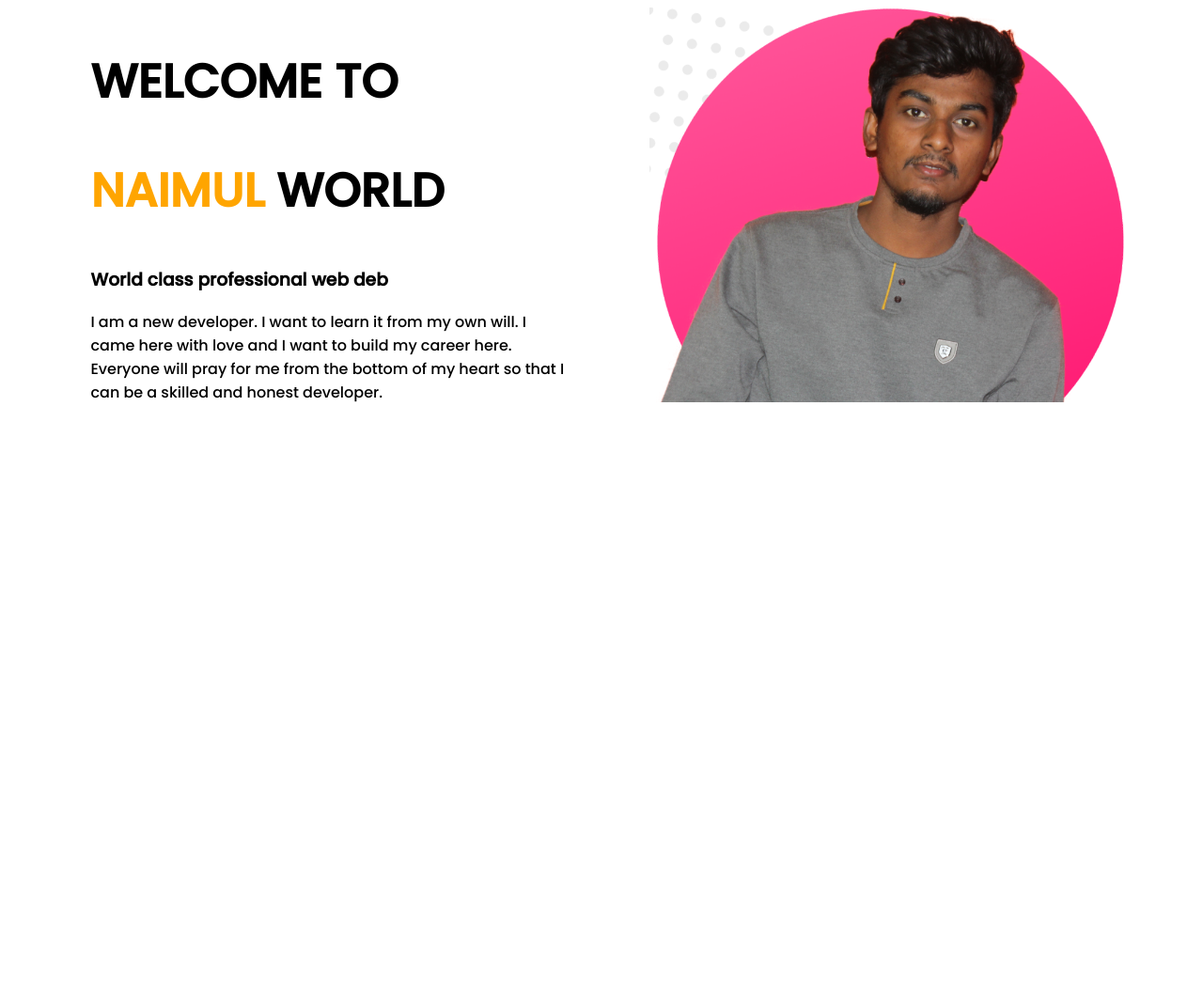
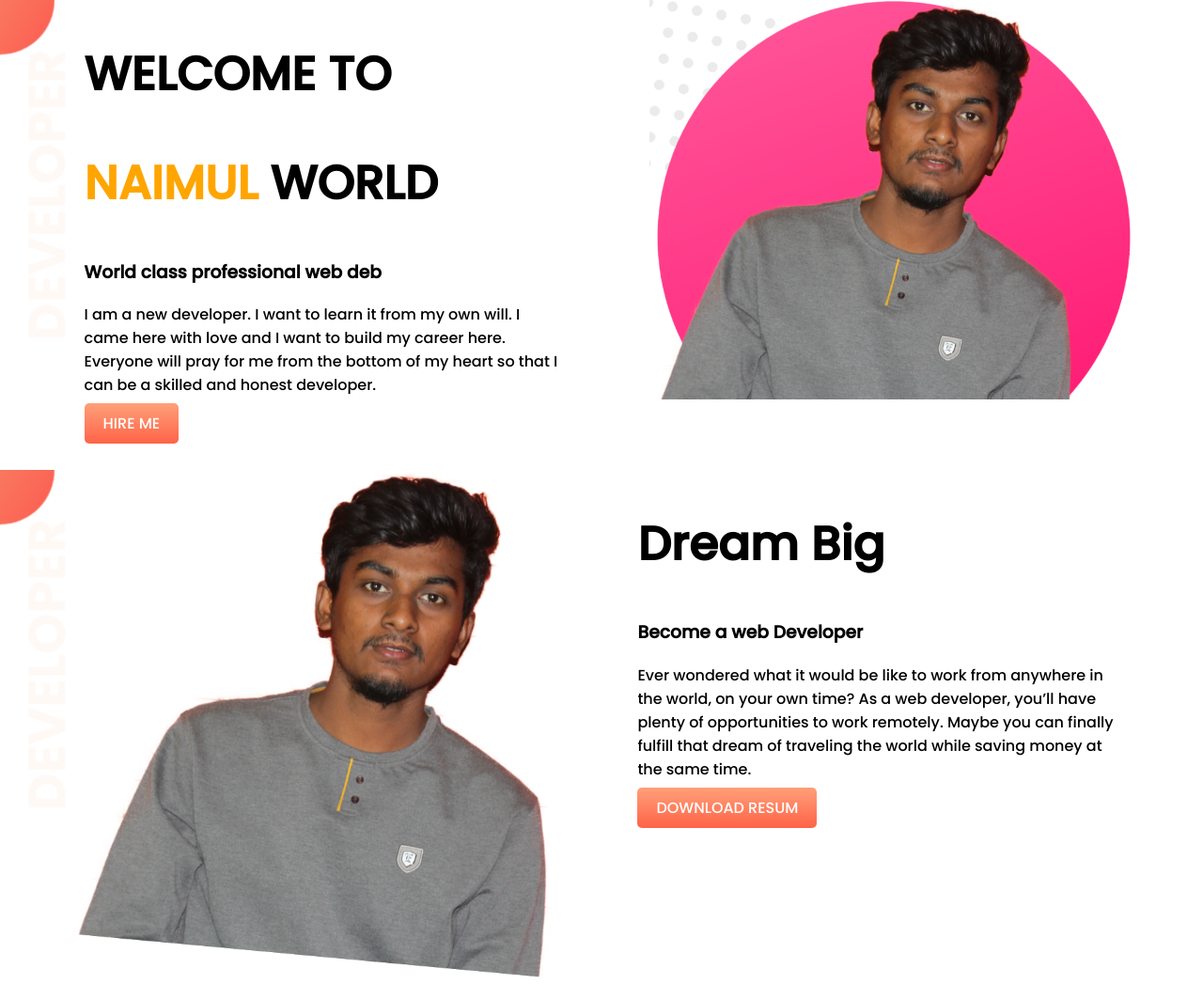
Before and after one commit to NaimulHasan8080/web-portfolioo, a plain HTML site: page index.html in a window 1280 px wide. Shown: the whole page at 94% size. Before the commit the page ends 800 px from the top, so only its background shows below. Drawn offline with Linux system fonts and the light colour scheme.

Commit message:
last-part

```diff
--- a/index.html
+++ b/index.html
@@ -12,17 +12,34 @@
 <body>
     <link rel="preconnect" href="https://fonts.gstatic.com">
 <link href="https://fonts.googleapis.com/css2?family=Poppins:wght@500&display=swap" rel="stylesheet">
-<section>
+<section class="top-banner">
     <div class="half-width">
         <h1>WELCOME TO</h1>
         <h1><span class="name">NAIMUL</span> WORLD</h1>
         <h3>World class professional web deb</h3>
         <p>I am a new developer. I want to learn it from my own will.  I came here with love and I want to build my career here. Everyone will pray for me from the bottom of my heart so that I can be a skilled and honest developer.
         </p>
+        <a id="link" href="https://github.com/NaimulHasan8080">HIRE ME
+        </a>
+
     </div>
     <div class="half-width">
         <img src="images/profile1.png" alt="">
+
     </div>
+ </section>
+
+ <section class="last-part">
+     <div class="full-width">
+    <h1>Dream Big</h1>
+    <h3>Become a web Developer</h3>
+    <p> Ever wondered what it would be like to work from anywhere in the world, on your own time? As a web developer, you’ll have plenty of opportunities to work remotely. Maybe you can finally fulfill that dream of traveling the world while saving money at the same time.</p>
+    <a id="link" href=""https://github.com/NaimulHasan8080">DOWNLOAD RESUM</a>
+</div>
+<div class="full-width">
+    <img src="images/profile3.png" alt="">
+</div>
+
  </section>
 
 </body>
--- a/style.css
+++ b/style.css
@@ -3,16 +3,51 @@
 }
 body{
     font-family: 'Poppins', sans-serif;
+    margin: 0;
 }
+
 h1{
     font-size: 50px;
 }
 .half-width{
     width: 40%;
-    float: left;
     margin-left: 5%;
     padding-left: 2%;
+    float: left;
 }
 img{
     width: 100%;
 }
+section{
+    height: 500px;
+    background-image: url("images/top-banner.png");
+
+    background-repeat: no-repeat;
+}
+button{
+    color: orange;
+    background-color: palevioletred;
+}
+#link{
+    text-decoration: none;
+    background-image: linear-gradient(lightsalmon, tomato);
+    padding: 10px 20px;
+    color: white;
+    border-radius: 5px;
+}
+#link:hover{
+    font-size: 20px;
+}
+.full-width{
+    float: right;
+    width: 40%;
+    padding-right: 2%;
+    margin-right: 5%;
+
+}
+.last-part{
+    height: 500px;
+}
+.link2{
+    text-decoration: overline;
+}
```
Also changed, not shown: images/profile3.png (added).
